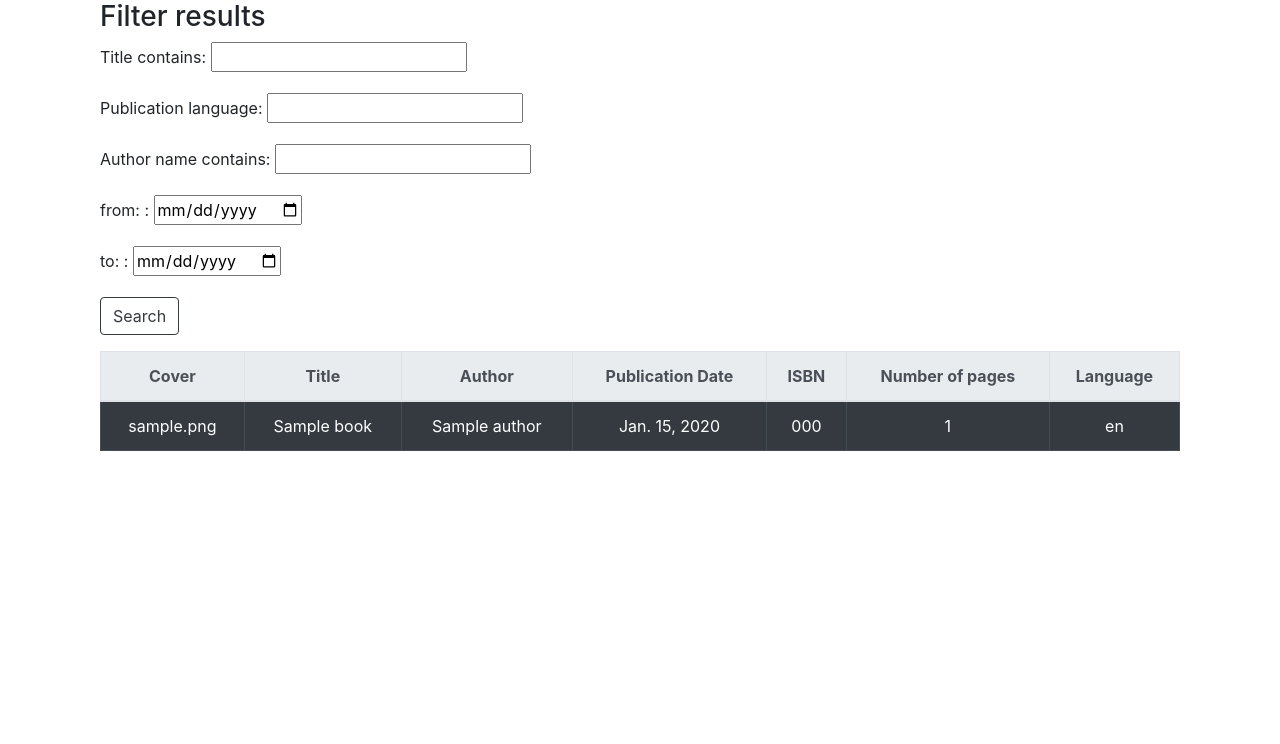
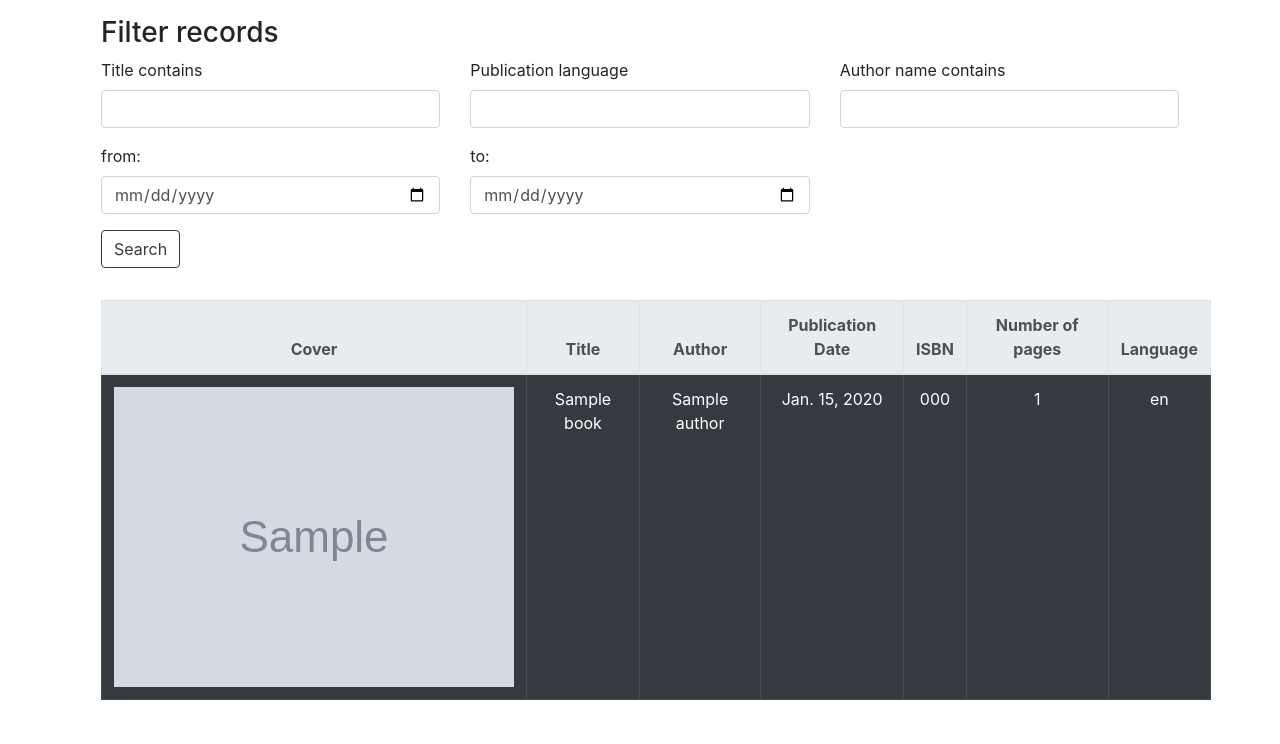
Before and after one commit to FilipHalon/bookshelf-wise, a Django app: page /books in a window 1280 px wide. Shown: the part 56-800 px from the top of the page. Run offline with Django 3.2, Linux system fonts and the light colour scheme; tables that the repository leaves empty hold one stand-in row (values such as "Sample post"); grey boxes marked "Sample" are stand-in pictures; some libraries are stand-ins or nearby versions.

Commit message:
Filter form styled. Images displayed now properly.

```diff
--- a/bookshelfwise/books/templates/book-create-update.html
+++ b/bookshelfwise/books/templates/book-create-update.html
@@ -1,6 +1,4 @@
 {% extends 'index.html' %}
-
-{% load widget_tweaks %}
 
 {% block script %}
     <script>
--- a/bookshelfwise/books/templates/books.html
+++ b/bookshelfwise/books/templates/books.html
@@ -1,19 +1,27 @@
 {% extends 'index.html' %}
+
+{% load widget_tweaks %}
 
 {% block title %}
     Books
 {% endblock %}
 
 {% block body %}
-    <div class="container">
-        <h3>Filter results</h3>
+    <div class="container p-3">
+        <h3>Filter records</h3>
         <form method="GET">
-            {{ filter.form.as_p }}
+            <div class="row">
+            {% for field in filter.form %}
+                <div class="form-group col-md-4">
+                    <label for="{{ field.id_for_label }}">{{ field.label }}</label>
+                    {{ field|add_class:"form-control" }}
+                </div>
+            {% endfor %}
+            </div>
             <button class="btn btn-outline-dark" type="submit">Search</button>
         </form>
     </div>
-    <div class="container mt-3">
-        <table class="table table-dark table-bordered table-hover text-center">
+        <table class="table table-dark table-bordered text-center m-3">
             <thead class="thead-light">
                 <tr>
                     <th>Cover</th>
@@ -28,23 +36,17 @@
             <tbody>
                 {% for book in books %}
                     <tr>
-                        <td>{{ book.link_to_cover }}</td>
+                        <td><img src="{{ book.link_to_cover }}" alt="{{ book.title }}"></td>
                         <td>{{ book.title }}</td>
                         <td>
                             {% for author in book.author.all %}
-                                {{ author.name }}
-                                {% if not forloop.last %}
-                                    ,
-                                {% endif %}
+                                {{ author.name }}{% if not forloop.last %}, {% endif %}
                             {% endfor %}
                         </td>
                         <td>{{ book.publication_date }}</td>
                         <td>
                             {% for isbn in book.isbn.all %}
-                                {{ isbn.number }}
-                                {% if not forloop.last %}
-                                    ,
-                                {% endif %}
+                                {{ isbn.number }}{% if not forloop.last %}, {% endif %}
                             {% endfor %}
                         </td>
                         <td>{{ book.num_of_pages }}</td>
@@ -53,5 +55,4 @@
                 {% endfor %}
             </tbody>
         </table>
-    </div>
 {% endblock %}
```
